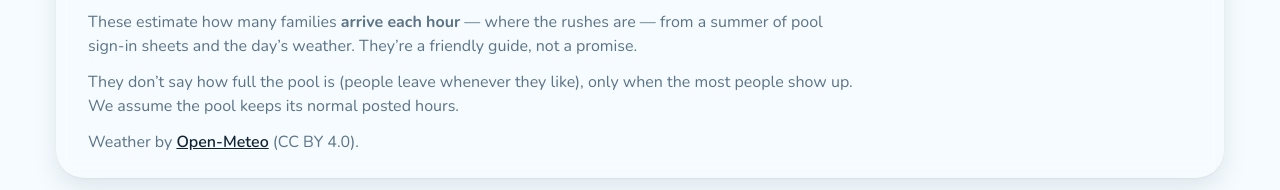
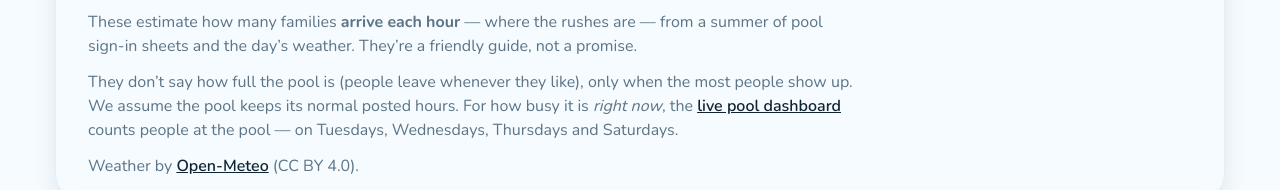
Before and after one commit to isaacwillson/pondview-forecaster, a Next.js app in the folder web/: page / in a window 1280 px wide. Both pictures are taken after a click on the heading "About these forecasts". Shown: the part 578-768 px from the top of the page. Built offline with nearby package versions, Linux system fonts and the light colour scheme; no server answers.

Commit message:
Fixing and adding links to live occupancy dashboard

```diff
--- a/web/components/About.tsx
+++ b/web/components/About.tsx
@@ -1,3 +1,5 @@
+import { LIVE_OCCUPANCY_DAYS, STATUS_DASHBOARD_URL } from "@/lib/site";
+
 export function About() {
   return (
     <details className="mt-4 rounded-4xl bg-surface/60 px-6 py-4 shadow-soft backdrop-blur lg:mt-6 lg:px-8 lg:py-6">
@@ -14,7 +16,16 @@ export function About() {
         <p>
           They don&rsquo;t say how full the pool is (people leave whenever they like),
           only when the most people show up. We assume the pool keeps its normal posted
-          hours.
+          hours. For how busy it is <em>right now</em>, the{" "}
+          <a
+            href={STATUS_DASHBOARD_URL}
+            target="_blank"
+            rel="noreferrer"
+            className="font-semibold text-ink underline"
+          >
+            live pool dashboard
+          </a>{" "}
+          counts people at the pool — on {LIVE_OCCUPANCY_DAYS}.
         </p>
         <p>
           Weather by{" "}
--- a/web/components/ChatView.tsx
+++ b/web/components/ChatView.tsx
@@ -1,6 +1,6 @@
 "use client";
 
-import { useCallback, useEffect, useRef, useState } from "react";
+import { useCallback, useEffect, useRef, useState, type ReactNode } from "react";
 import { ApiError, postChat } from "@/lib/api";
 import type { ChatTurn } from "@/lib/types";
 
@@ -304,6 +304,47 @@ function Opening({
   );
 }
 
+const URL_PATTERN = /https?:\/\/[^\s]+/g;
+
+/**
+ * Turn bare URLs in an answer into real links.
+ *
+ * The assistant sends people to the live-occupancy dashboard when asked how full the
+ * pool is, but a bubble is plain text -- so that redirect arrived as something you had
+ * to retype. Built from an array of nodes rather than injected HTML: the text comes from
+ * a model, and it should never be able to introduce markup.
+ *
+ * Assistant turns only. A resident's own message is shown back as they typed it.
+ */
+function linkify(text: string): ReactNode[] {
+  const nodes: ReactNode[] = [];
+  let cursor = 0;
+  for (const match of text.matchAll(URL_PATTERN)) {
+    const start = match.index ?? 0;
+    let url = match[0];
+    // Sentence punctuation stays text -- "...see pondviewpool.vercel.app." should not
+    // put the full stop inside the href.
+    const trailing = /[.,;:!?)\]]+$/.exec(url)?.[0] ?? "";
+    if (trailing) url = url.slice(0, -trailing.length);
+    if (start > cursor) nodes.push(text.slice(cursor, start));
+    nodes.push(
+      <a
+        key={start}
+        href={url}
+        target="_blank"
+        rel="noreferrer"
+        className="font-semibold underline"
+      >
+        {url.replace(/^https?:\/\//, "")}
+      </a>,
+    );
+    if (trailing) nodes.push(trailing);
+    cursor = start + match[0].length;
+  }
+  if (cursor < text.length) nodes.push(text.slice(cursor));
+  return nodes;
+}
+
 function Bubble({ role, text }: { role: ChatTurn["role"]; text: string }) {
   const isUser = role === "user";
   return (
@@ -315,7 +356,7 @@ function Bubble({ role, text }: { role: ChatTurn["role"]; text: string }) {
             : "bg-surface-2 text-ink"
         }`}
       >
-        {text}
+        {isUser ? text : linkify(text)}
       </div>
     </div>
   );
--- a/web/components/ForecastView.tsx
+++ b/web/components/ForecastView.tsx
@@ -5,6 +5,7 @@ import { ApiError, getForecast } from "@/lib/api";
 import type { ForecastResponse, HourPrediction } from "@/lib/types";
 import { dayPhrase, longDate, toISODate, upcomingDays, hour12 } from "@/lib/format";
 import { busyness } from "@/lib/busyness";
+import { STATUS_DASHBOARD_URL } from "@/lib/site";
 import { DaySelector } from "./DaySelector";
 import { HourlyStrip } from "./HourlyStrip";
 
@@ -156,7 +157,19 @@ function ReadyCard({ data }: { data: ForecastResponse }) {
           <p className="mt-3 text-xs text-muted lg:mt-6 lg:text-sm">
             {data.basis === "typical"
               ? "This far out we don’t have live weather yet, so this is a typical day like this one."
-              : "A rough guide from past summers and today’s weather — actual numbers vary."}
+              : "A rough guide from past summers and today’s weather — actual numbers vary."}{" "}
+            {/* The caveat above raises the obvious question -- how full is it *now* --
+                so the answer goes right here rather than in a separate banner. */}
+            Want to know how busy it is right now?{" "}
+            <a
+              href={STATUS_DASHBOARD_URL}
+              target="_blank"
+              rel="noreferrer"
+              className="font-semibold text-ink underline"
+            >
+              See the live dashboard
+            </a>
+            .
           </p>
         </section>
       ) : null}
--- /dev/null
+++ b/web/lib/site.ts
@@ -0,0 +1,11 @@
+// Sibling site. This forecaster predicts arrivals from weather; the dashboard observes
+// the pool and reports live occupancy -- exactly the half this project deliberately
+// cannot do. Every place the UI admits "we don't know how full it is" should point here.
+//
+// Keep in step with STATUS_DASHBOARD_URL / LIVE_OCCUPANCY_DAYS in api/main.py, which the
+// assistant reads when it redirects an occupancy question.
+export const STATUS_DASHBOARD_URL = "https://pondviewpool.vercel.app";
+
+/** Live counting only runs these days, so the link is worth qualifying rather than
+ *  sending someone to an empty dashboard on a Monday. */
+export const LIVE_OCCUPANCY_DAYS = "Tuesdays, Wednesdays, Thursdays and Saturdays";
```
